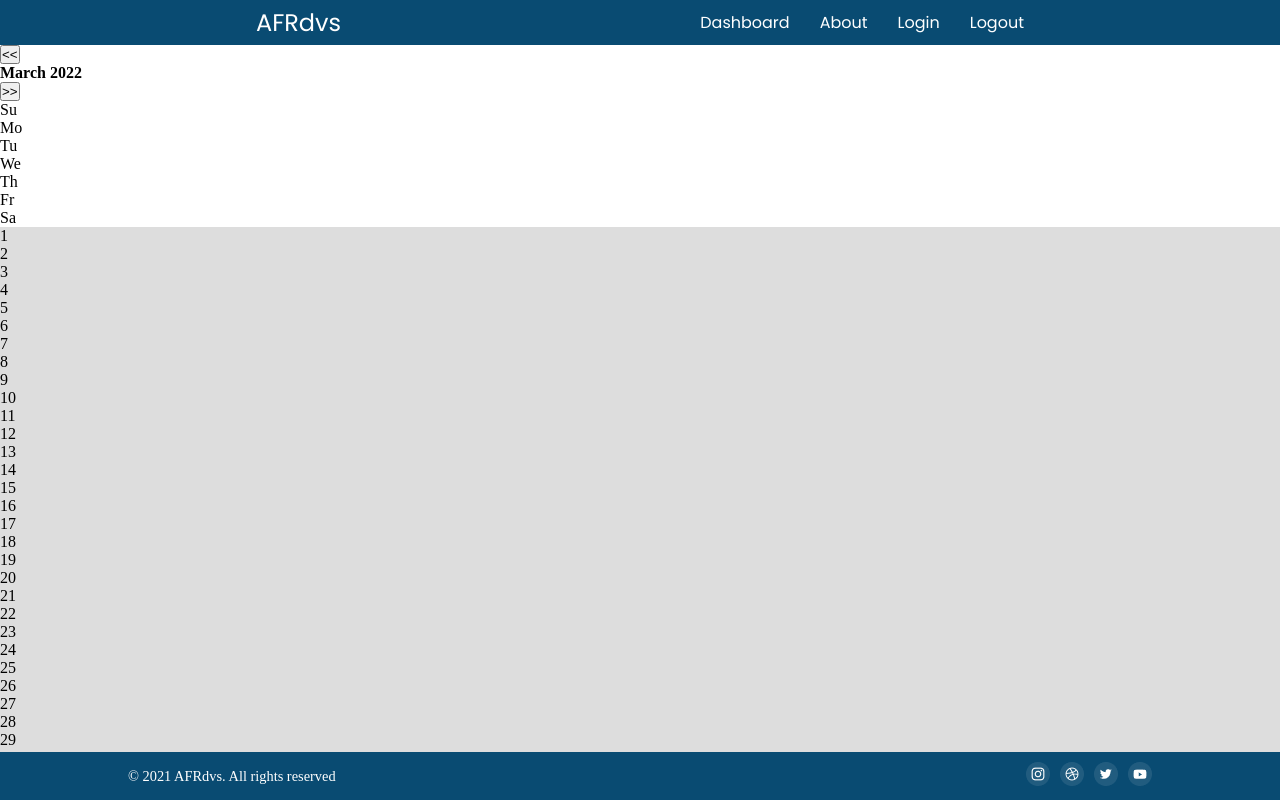
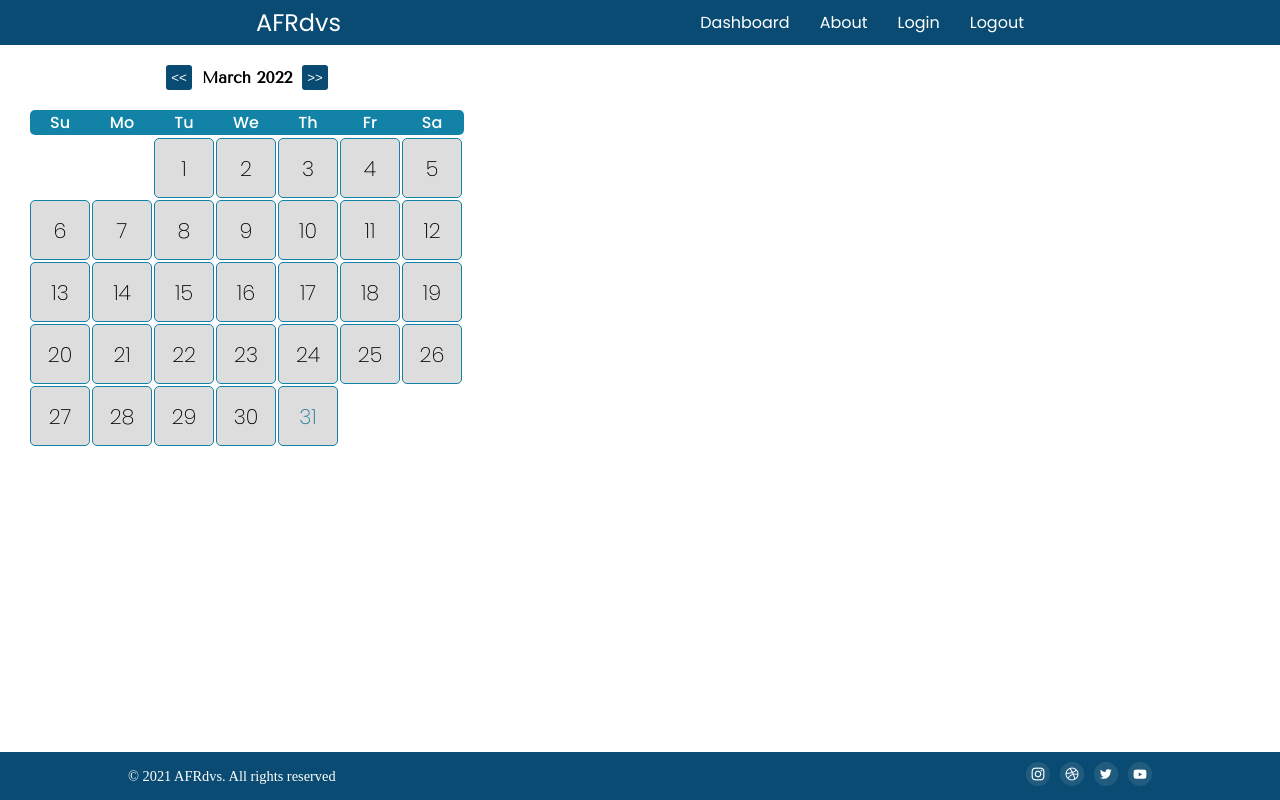
Before and after one commit to nemliProg/Ahmed-Falah-RDVs, a Vue app in the folder afrdvs/: page /rdvs in a window 1280 px wide. Built offline with nearby package versions, Linux system fonts and the light colour scheme; a web font is replaced by a local one.

Commit message:
Something

```diff
--- a/afrdvs/src/views/Rdvs.vue
+++ b/afrdvs/src/views/Rdvs.vue
@@ -115,6 +115,79 @@ export default {
 </script>
 
 <style lang="scss">
+.container{
+  width: 434px;
+  margin: 20px 10px 0px 30px;
+  font-family: $poppins;
+  font-weight: 200;
+}
+button{
+  background-color: $primary-color;
+  color: white;
+  border: none;
+  padding: 5px;
+  border-radius: 3px;
 
+}
+.agendaNav{
+  display: flex;
+  gap: 10px;
+  justify-content: center;
+  align-items: center;
+
+}
+.agendaNav > h4{
+  font-family: $tenor !important;
+ font-weight: 600 !important;
+}
+#weekdays{
+  width: 100%;
+  display: flex;
+  color: $primary-color;
+  margin-top: 20px;
+  gap: 2px;
+  font-weight: 500 !important;
+  background-color: $secondary-color;
+  border-radius: 5px;
+  margin-bottom: 3px;
+  color: white;
+}
+#weekdays div {
+  width: 60px;
+  text-align: center;
+  border-radius:5px;
+}
+#calendar{
+  width: 100%;
+  display: flex;
+  flex-wrap: wrap;
+  gap: 2px;
+}
+.day{
+  width: 60px;
+  height: 60px;
+  cursor: pointer;
+  text-align: center;
+  border-radius:5px;
+  display: flex;
+  justify-content: center;
+  align-items: center;
+  font-size: 1.3em;
+  border:.5px solid $secondary-color;
+}
+.day:hover{
+  background-color: $primary-color;
+  color: white;
+}
+.emptyDay{
+  width: 60px;
+  height: 60px;
+  text-align: center;
+  border-radius:5px;
+  cursor: not-allowed !important;
+}
+h4{
+text-align: center;
+}
 
 </style>
```
Also changed, not shown: 1 other file (tests, documents, lock files or other folders).
